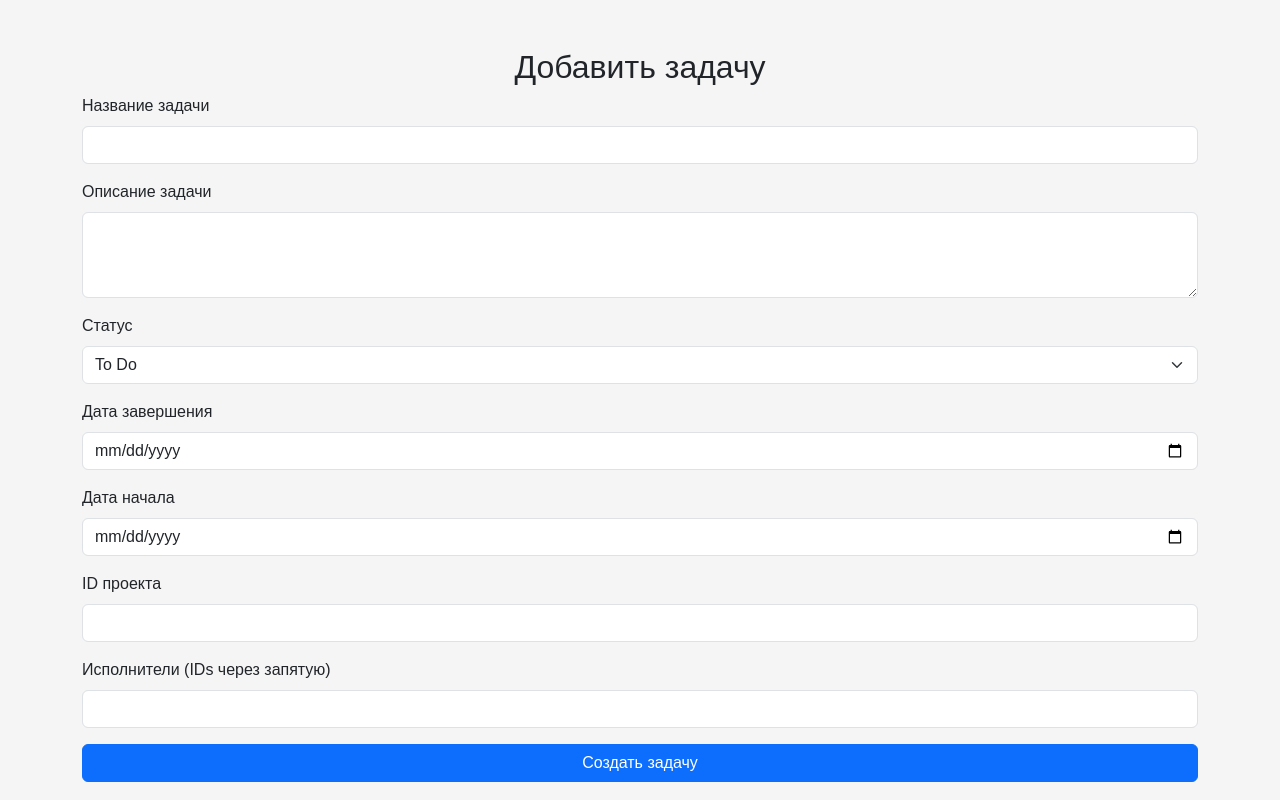
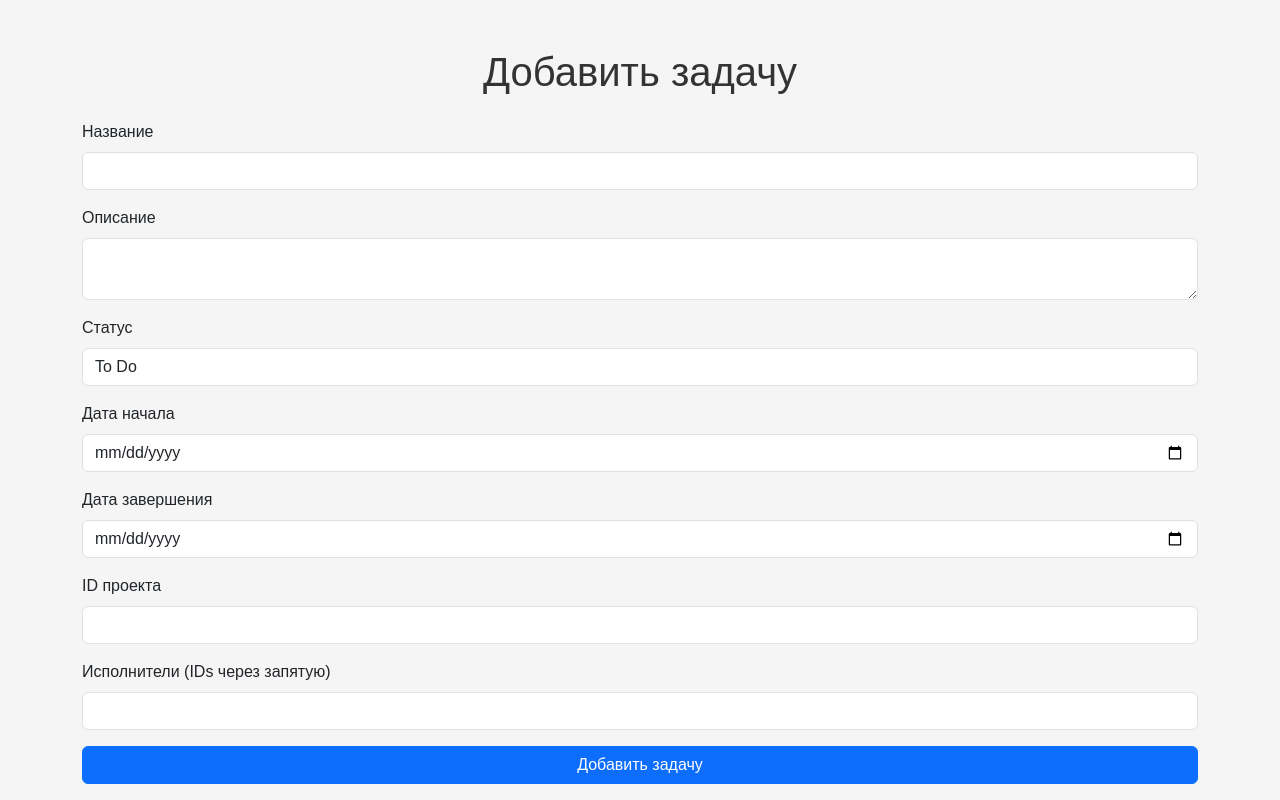
Before and after one commit to Igor-ello/ManagementSystem, a React (Create React App) app in the folder frontend/: page /add-task in a window 1280 px wide. Built offline with nearby package versions, Linux system fonts and the light colour scheme; sample sign-in values are in the browser's storage.

Commit message:
Fix bugs in add pages

```diff
--- a/frontend/src/pages/AddTaskPage.js
+++ b/frontend/src/pages/AddTaskPage.js
@@ -1,103 +1,133 @@
 import React, { useState } from 'react';
 import { useNavigate } from 'react-router-dom';
-import { apiCreateTask } from '../api/api'; // Импортируем функцию для создания задачи
+import { apiCreateTask } from '../api/api'; // Импорт функции для создания задачи
+import 'bootstrap/dist/css/bootstrap.min.css';
 
 const AddTaskPage = () => {
-    const [title, setTitle] = useState('');
-    const [description, setDescription] = useState('');
-    const [status, setStatus] = useState('To Do');
-    const [dueDate, setDueDate] = useState('');
-    const [startDate, setStartDate] = useState('');
-    const [project, setProject] = useState('');
-    const [assignees, setAssignees] = useState('');
+    const [formData, setFormData] = useState({
+        title: '',
+        description: '',
+        status: 'To Do',
+        start_date: '',
+        due_date: '',
+        project: '',
+        assignees: '',
+    });
     const [error, setError] = useState('');
+    const [successMessage, setSuccessMessage] = useState('');
+    const [loading, setLoading] = useState(false); // Добавленное состояние загрузки
     const navigate = useNavigate();
+
+    const handleChange = (e) => {
+        const { name, value } = e.target;
+        setFormData({ ...formData, [name]: value });
+    };
 
     const handleSubmit = async (e) => {
         e.preventDefault();
+        setError('');
+        setSuccessMessage('');
+        setLoading(true); // Включаем состояние загрузки
+
         try {
-            const assigneesArray = assignees.split(',').map((id) => parseInt(id.trim()));
-            const taskData = {
-                title,
-                description,
-                status,
-                due_date: dueDate,
-                start_date: startDate,
-                project: parseInt(project),
-                assignees: assigneesArray,
+            const payload = {
+                ...formData,
+                assignees: formData.assignees
+                    ? formData.assignees.split(',').map((id) => parseInt(id.trim()))
+                    : [],
+                project: parseInt(formData.project),
             };
-            const result = await apiCreateTask(taskData);
-            if (result.success) {
-                navigate('/home');
+            const response = await apiCreateTask(payload);
+
+            // Проверяем успешность ответа
+            if (response && JSON.stringify(response).includes('"id":')) {
+                setSuccessMessage('Задача успешно создана!');
+                setTimeout(() => navigate('/home'), 500);
             } else {
-                setError('Ошибка при создании задачи.');
+                setError('Не удалось создать задачу. Пожалуйста, попробуйте ещё раз.');
             }
         } catch (err) {
-            setError('Произошла ошибка. Пожалуйста, попробуйте снова.');
+            setError(`Произошла ошибка: ${err.message || 'Неизвестная ошибка'}`);
+        } finally {
+            setLoading(false); // Отключаем состояние загрузки
         }
     };
 
     return (
         <div className="container mt-5">
-            <h2 className="text-center">Добавить задачу</h2>
-            {error && <div className="alert alert-danger">{error}</div>}
+            <h1 className="text-center mb-4">Добавить задачу</h1>
+            {error && (
+                <div className="alert alert-danger text-center" role="alert">
+                    {error}
+                </div>
+            )}
+            {successMessage && (
+                <div className="alert alert-success text-center" role="alert">
+                    {successMessage}
+                </div>
+            )}
             <form onSubmit={handleSubmit}>
                 <div className="mb-3">
-                    <label htmlFor="title" className="form-label">Название задачи</label>
+                    <label htmlFor="title" className="form-label">Название</label>
                     <input
                         type="text"
                         className="form-control"
                         id="title"
-                        value={title}
-                        onChange={(e) => setTitle(e.target.value)}
+                        name="title"
+                        value={formData.title}
+                        onChange={handleChange}
                         required
                     />
                 </div>
                 <div className="mb-3">
-                    <label htmlFor="description" className="form-label">Описание задачи</label>
+                    <label htmlFor="description" className="form-label">Описание</label>
                     <textarea
                         className="form-control"
                         id="description"
-                        value={description}
-                        onChange={(e) => setDescription(e.target.value)}
-                        rows="3"
+                        name="description"
+                        value={formData.description}
+                        onChange={handleChange}
                         required
                     />
                 </div>
                 <div className="mb-3">
                     <label htmlFor="status" className="form-label">Статус</label>
                     <select
-                        className="form-select"
+                        className="form-control"
                         id="status"
-                        value={status}
-                        onChange={(e) => setStatus(e.target.value)}
+                        name="status"
+                        value={formData.status}
+                        onChange={handleChange}
+                        required
                     >
-                        <option value="To Do">To Do</option>
-                        <option value="In Progress">In Progress</option>
-                        <option value="Done">Done</option>
-                        <option value="Blocked">Blocked</option>
-                        <option value="In Review">In Review</option>
+                        <option>To Do</option>
+                        <option>In Progress</option>
+                        <option>Done</option>
+                        <option>Blocked</option>
+                        <option>In Review</option>
                     </select>
                 </div>
                 <div className="mb-3">
-                    <label htmlFor="dueDate" className="form-label">Дата завершения</label>
+                    <label htmlFor="start_date" className="form-label">Дата начала</label>
                     <input
                         type="date"
                         className="form-control"
-                        id="dueDate"
-                        value={dueDate}
-                        onChange={(e) => setDueDate(e.target.value)}
+                        id="start_date"
+                        name="start_date"
+                        value={formData.start_date}
+                        onChange={handleChange}
                         required
                     />
                 </div>
                 <div className="mb-3">
-                    <label htmlFor="startDate" className="form-label">Дата начала</label>
+                    <label htmlFor="due_date" className="form-label">Дата завершения</label>
                     <input
                         type="date"
                         className="form-control"
-                        id="startDate"
-                        value={startDate}
-                        onChange={(e) => setStartDate(e.target.value)}
+                        id="due_date"
+                        name="due_date"
+                        value={formData.due_date}
+                        onChange={handleChange}
                         required
                     />
                 </div>
@@ -107,8 +137,9 @@ const AddTaskPage = () => {
                         type="number"
                         className="form-control"
                         id="project"
-                        value={project}
-                        onChange={(e) => setProject(e.target.value)}
+                        name="project"
+                        value={formData.project}
+                        onChange={handleChange}
                         required
                     />
                 </div>
@@ -118,12 +149,18 @@ const AddTaskPage = () => {
                         type="text"
                         className="form-control"
                         id="assignees"
-                        value={assignees}
-                        onChange={(e) => setAssignees(e.target.value)}
-                        required
+                        name="assignees"
+                        value={formData.assignees}
+                        onChange={handleChange}
                     />
                 </div>
-                <button type="submit" className="btn btn-primary w-100">Создать задачу</button>
+                <button type="submit" className="btn btn-primary w-100" disabled={loading}>
+                    {loading ? (
+                        <span className="spinner-border spinner-border-sm" role="status" aria-hidden="true"></span>
+                    ) : (
+                        'Добавить задачу'
+                    )}
+                </button>
             </form>
         </div>
     );
--- a/frontend/src/pages/AddUserPage.js
+++ b/frontend/src/pages/AddUserPage.js
@@ -10,10 +10,16 @@ const AddUserPage = () => {
     const [lastName, setLastName] = useState('');
     const [role, setRole] = useState('Employee');
     const [error, setError] = useState('');
+    const [successMessage, setSuccessMessage] = useState('');
+    const [loading, setLoading] = useState(false); // Состояние загрузки
     const navigate = useNavigate();
 
     const handleSubmit = async (e) => {
         e.preventDefault();
+        setError('');
+        setSuccessMessage('');
+        setLoading(true); // Включаем состояние загрузки
+
         try {
             const userData = {
                 username,
@@ -23,14 +29,20 @@ const AddUserPage = () => {
                 last_name: lastName,
                 role,
             };
-            const result = await apiCreateUser(userData);
-            if (result.success) {
-                navigate('/home');
+
+            const response = await apiCreateUser(userData);
+
+            // Проверяем успешность ответа
+            if (response && JSON.stringify(response).includes('"id":')) {
+                setSuccessMessage('Пользователь успешно создан!');
+                setTimeout(() => navigate('/home'), 500);
             } else {
-                setError('Ошибка при создании пользователя.');
+                setError('Ошибка при создании пользователя. Пожалуйста, попробуйте ещё раз.');
             }
         } catch (err) {
-            setError('Произошла ошибка. Пожалуйста, попробуйте снова.');
+            setError(`Произошла ошибка: ${err.message || 'Неизвестная ошибка.'}`);
+        } finally {
+            setLoading(false); // Отключаем состояние загрузки
         }
     };
 
@@ -38,6 +50,7 @@ const AddUserPage = () => {
         <div className="container mt-5">
             <h2 className="text-center">Добавить пользователя</h2>
             {error && <div className="alert alert-danger">{error}</div>}
+            {successMessage && <div className="alert alert-success">{successMessage}</div>}
             <form onSubmit={handleSubmit}>
                 <div className="mb-3">
                     <label htmlFor="username" className="form-label">Имя пользователя</label>
@@ -107,7 +120,13 @@ const AddUserPage = () => {
                         <option value="Employee">Employee</option>
                     </select>
                 </div>
-                <button type="submit" className="btn btn-primary w-100">Создать пользователя</button>
+                <button type="submit" className="btn btn-primary w-100" disabled={loading}>
+                    {loading ? (
+                        <span className="spinner-border spinner-border-sm" role="status" aria-hidden="true"></span>
+                    ) : (
+                        'Создать пользователя'
+                    )}
+                </button>
             </form>
         </div>
     );
```
Also changed, not shown: frontend/src/pages/AddProjectPage.js (+9 -4 lines).
